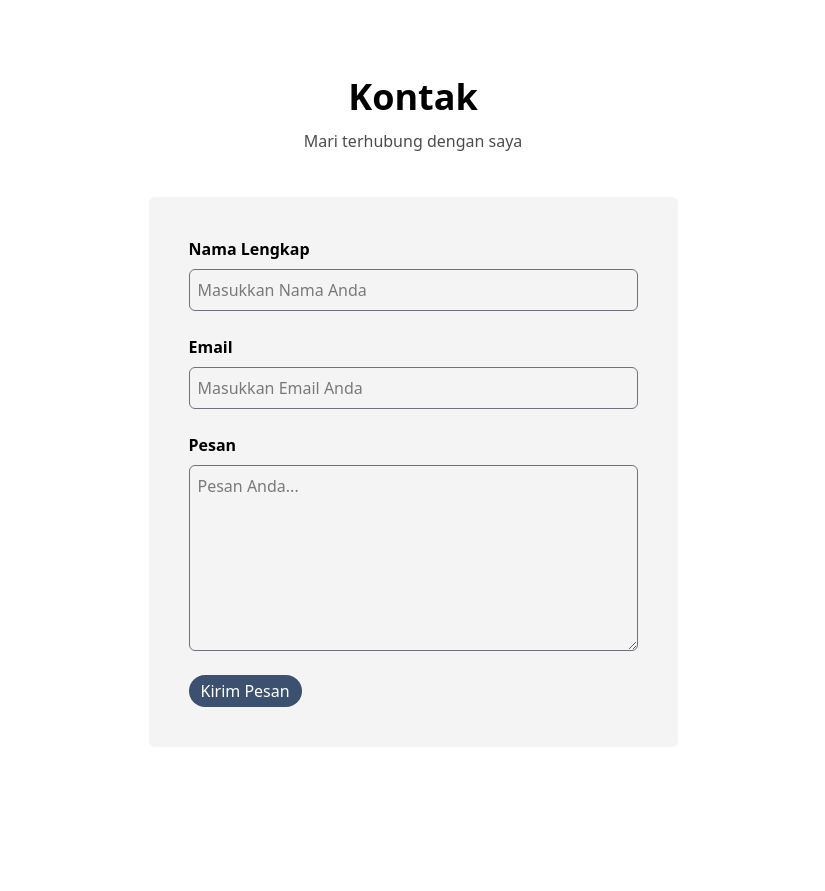
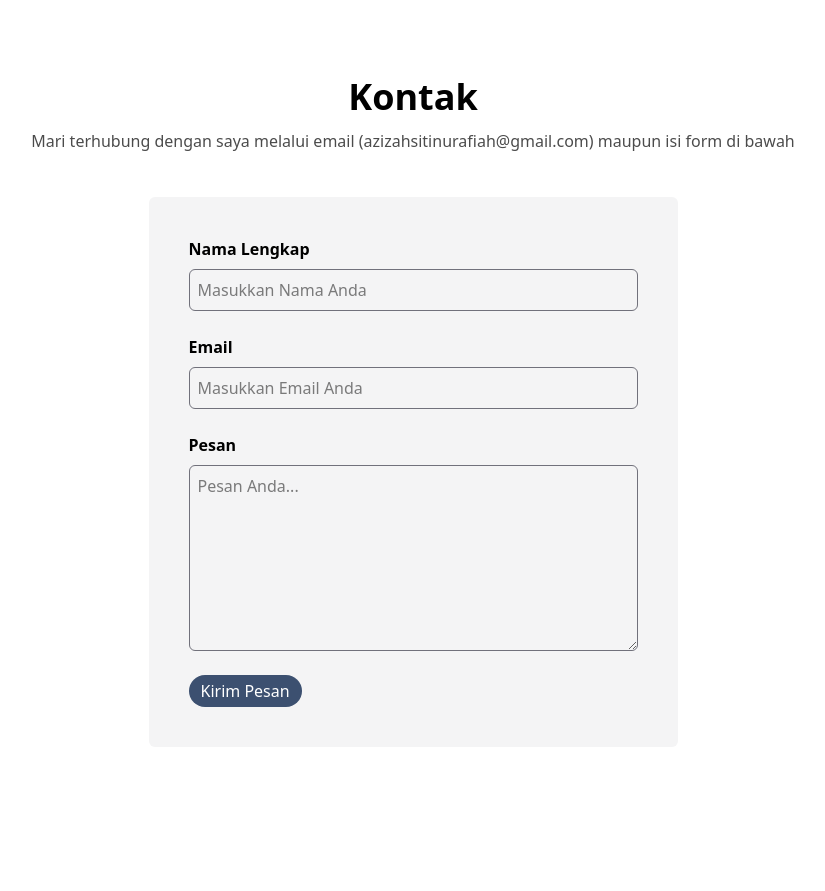
Before and after one commit to AzizahSitiNur/Azizah-Siti-Nurafiah-Portofolio, a React (Vite) app: page / in a window 1280 px wide. Shown: the part 2820-3711 px from the top of the page, without its empty margins (227-1052 px from the left). Built offline with nearby package versions, Linux system fonts and the light colour scheme.

Commit message:
nambah email

```diff
--- a/src/App.jsx
+++ b/src/App.jsx
@@ -327,7 +327,7 @@ function App() {
       ) : (
         <>
           <h1 className="text-4xl mb-2 font-bold text-center">Kontak</h1>
-          <p className="text-base/loose text-center mb-10 opacity-70">Mari terhubung dengan saya</p>
+          <p className="text-base/loose text-center mb-10 opacity-70">Mari terhubung dengan saya melalui email (azizahsitinurafiah@gmail.com) maupun isi form di bawah</p>
           <form
             action="https://formsubmit.co/azizahsitinurafiah@gmail.com"
             method="POST"
```
